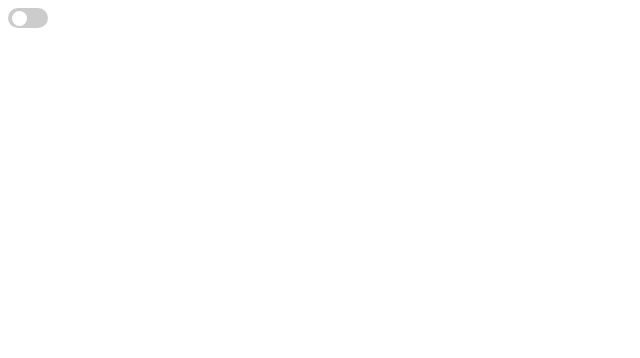
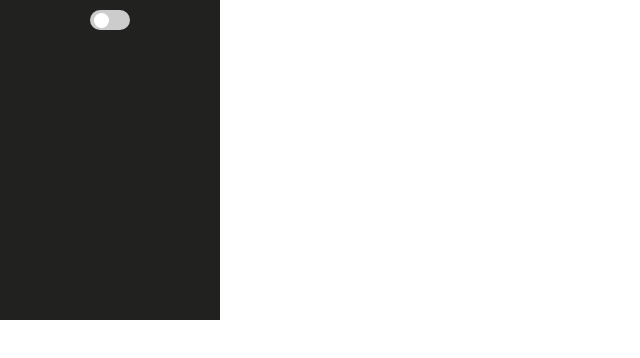
Before and after one commit to TakhyunKim/closed-caption-extension, a website built with webpack: page public/popup.html in a window 1280 px wide. Shown: the whole page, without its empty margins (0-640 px from the left). Built offline with nearby package versions, Linux system fonts and the light colour scheme; some packages are replaced by stand-ins of ours; files whose address does not match are found by name.

Commit message:
feat: add wrapper dom to popup

```diff
--- a/public/popup.html
+++ b/public/popup.html
@@ -4,9 +4,11 @@
     <link rel="stylesheet" type="text/css" href="popup.css" />
   </head>
   <body>
-    <label class="switch">
-      <input id="translate" type="checkbox" />
-      <span class="slider round"></span>
-    </label>
+    <div class="wrapper">
+      <label class="switch">
+        <input id="translate" type="checkbox" />
+        <span class="slider round"></span>
+      </label>
+    </div>
   </body>
 </html>
--- a/src/popup.css
+++ b/src/popup.css
@@ -56,3 +56,14 @@ input:checked + .slider:before {
 .slider.round:before {
   border-radius: 50%;
 }
+
+.wrapper {
+  display: flex;
+  flex-direction: column;
+  align-items: center;
+  width: 200px;
+  height: 300px;
+  padding: 10px;
+  margin: -8px;
+  background: #21211f;
+}
```
